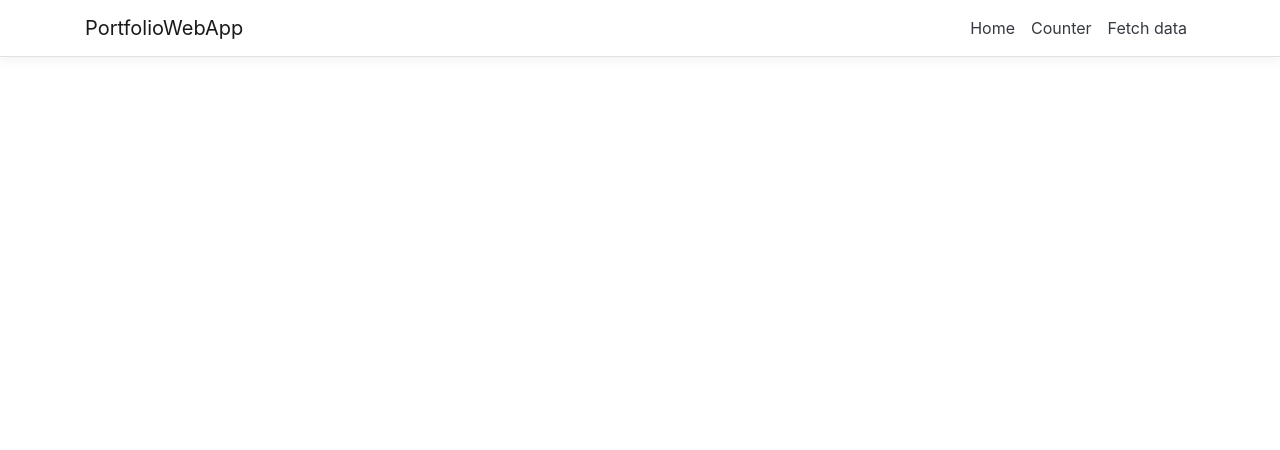
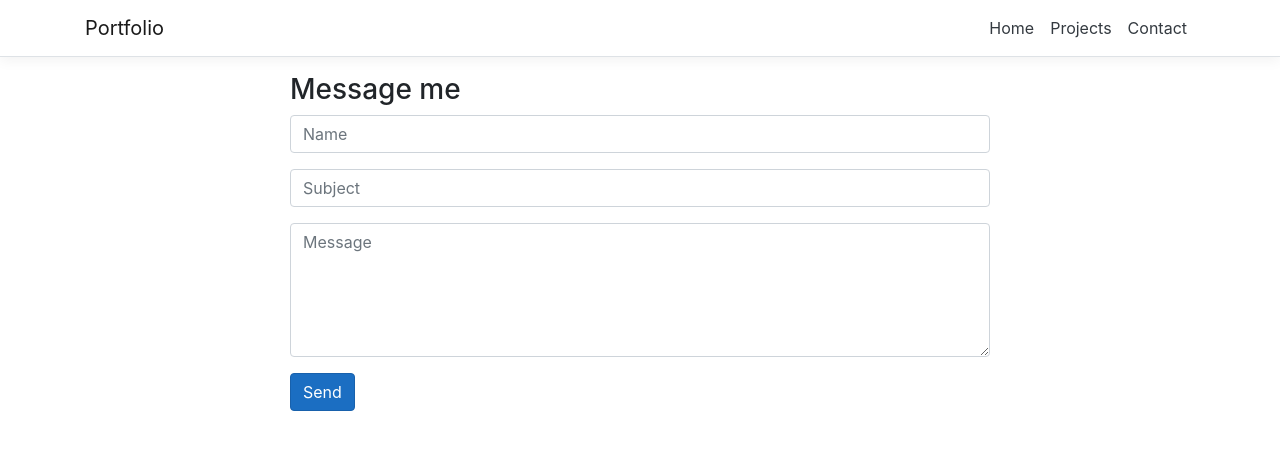
Before and after one commit to prabdhal/PortfolioWebApp, a React (Create React App) app in the folder PortfolioWebApp/ClientApp/: page /contact in a window 1280 px wide. Shown: the top 450 px of the page. Built offline with nearby package versions, Linux system fonts and the light colour scheme.

Commit message:
Create ContactForm.js.

```diff
--- a/PortfolioWebApp/ClientApp/public/index.html
+++ b/PortfolioWebApp/ClientApp/public/index.html
@@ -20,7 +20,7 @@
       work correctly both with client-side routing and a non-root public URL.
       Learn how to configure a non-root public URL by running `npm run build`.
     -->
-    <title>PortfolioWebApp</title>
+    <title>Portfolio - Prabdeep Dhaliwal</title>
   </head>
   <body>
     <noscript>
--- a/PortfolioWebApp/ClientApp/src/App.js
+++ b/PortfolioWebApp/ClientApp/src/App.js
@@ -3,6 +3,7 @@ import { Route } from 'react-router';
 import { Layout } from './components/Layout';
 import { Home } from './components/Home';
 import Project from './components/Project';
+import Contact from './components/Contact';
 
 import './custom.css'
 
@@ -14,6 +15,7 @@ export default class App extends Component {
       <Layout>
         <Route exact path='/' component={Home} />
         <Route path='/projects' component={Project} />
+        <Route path='/contact' component={Contact} />
       </Layout>
     );
   }
--- /dev/null
+++ b/PortfolioWebApp/ClientApp/src/components/Contact.js
@@ -0,0 +1,13 @@
+import React from 'react';
+
+import ContactForm from './ContactForm';
+
+const Contact = () => {
+  return (
+    <>
+      <ContactForm />
+    </>
+  );
+}
+
+export default Contact;
--- /dev/null
+++ b/PortfolioWebApp/ClientApp/src/components/ContactForm.js
@@ -0,0 +1,36 @@
+import React from 'react';
+
+const ContactForm = () => {
+  return (
+    <>
+      <form className="mx-auto" style={{ maxWidth: "700px" }}>
+      <h3>Message me</h3>
+        <div className="form-group">
+          <input
+            type="text"
+            placeholder="Name"
+            className="form-control"
+          />
+        </div>
+        <div className="form-group">
+          <input
+            type="text"
+            placeholder="Subject"
+            className="form-control"
+          />
+        </div>
+        <div className="form-group">
+          <textarea
+            type="text"
+            placeholder="Message"
+            rows={5}
+            className="form-control"
+          />
+        </div>
+        <button type="submit" className="btn btn-primary">Send</button>
+      </form>
+    </>
+  );
+}
+
+export default ContactForm;
--- /dev/null
+++ b/PortfolioWebApp/ClientApp/src/components/HeroSection.js
@@ -0,0 +1,11 @@
+import React from 'react';
+
+const HeroSection = () => {
+  return (
+    <div className="container m-5">
+
+    </div>
+  );
+}
+
+export default HeroSection;
--- a/PortfolioWebApp/ClientApp/src/components/Home.js
+++ b/PortfolioWebApp/ClientApp/src/components/Home.js
@@ -1,26 +1,15 @@
 import React, { Component } from 'react';
+
+import HeroSection from './HeroSection';
 
 export class Home extends Component {
   static displayName = Home.name;
 
   render () {
     return (
-      <div>
-        <h1>Hello, world!</h1>
-        <p>Welcome to your new single-page application, built with:</p>
-        <ul>
-          <li><a href='https://get.asp.net/'>ASP.NET Core</a> and <a href='https://msdn.microsoft.com/en-us/library/67ef8sbd.aspx'>C#</a> for cross-platform server-side code</li>
-          <li><a href='https://facebook.github.io/react/'>React</a> for client-side code</li>
-          <li><a href='http://getbootstrap.com/'>Bootstrap</a> for layout and styling</li>
-        </ul>
-        <p>To help you get started, we have also set up:</p>
-        <ul>
-          <li><strong>Client-side navigation</strong>. For example, click <em>Counter</em> then <em>Back</em> to return here.</li>
-          <li><strong>Development server integration</strong>. In development mode, the development server from <code>create-react-app</code> runs in the background automatically, so your client-side resources are dynamically built on demand and the page refreshes when you modify any file.</li>
-          <li><strong>Efficient production builds</strong>. In production mode, development-time features are disabled, and your <code>dotnet publish</code> configuration produces minified, efficiently bundled JavaScript files.</li>
-        </ul>
-        <p>The <code>ClientApp</code> subdirectory is a standard React application based on the <code>create-react-app</code> template. If you open a command prompt in that directory, you can run <code>npm</code> commands such as <code>npm test</code> or <code>npm install</code>.</p>
-      </div>
+      <>
+        <HeroSection />
+      </>
     );
   }
 }
--- a/PortfolioWebApp/ClientApp/src/components/NavMenu.js
+++ b/PortfolioWebApp/ClientApp/src/components/NavMenu.js
@@ -26,7 +26,7 @@ export class NavMenu extends Component {
       <header>
         <Navbar className="navbar-expand-sm navbar-toggleable-sm ng-white border-bottom box-shadow mb-3" light>
           <Container>
-            <NavbarBrand tag={Link} to="/">PortfolioWebApp</NavbarBrand>
+            <NavbarBrand tag={Link} to="/">Portfolio</NavbarBrand>
             <NavbarToggler onClick={this.toggleNavbar} className="mr-2" />
             <Collapse className="d-sm-inline-flex flex-sm-row-reverse" isOpen={!this.state.collapsed} navbar>
               <ul className="navbar-nav flex-grow">
@@ -34,10 +34,10 @@ export class NavMenu extends Component {
                   <NavLink tag={Link} className="text-dark" to="/">Home</NavLink>
                 </NavItem>
                 <NavItem>
-                  <NavLink tag={Link} className="text-dark" to="/counter">Counter</NavLink>
+                  <NavLink tag={Link} className="text-dark" to="/projects">Projects</NavLink>
                 </NavItem>
                 <NavItem>
-                  <NavLink tag={Link} className="text-dark" to="/fetch-data">Fetch data</NavLink>
+                  <NavLink tag={Link} className="text-dark" to="/contact">Contact</NavLink>
                 </NavItem>
               </ul>
             </Collapse>
```
Also changed, not shown: PortfolioWebApp/ClientApp/public/images/blog-simple-website.PNG (added), PortfolioWebApp/ClientApp/public/images/destxplor-website.PNG (added).
